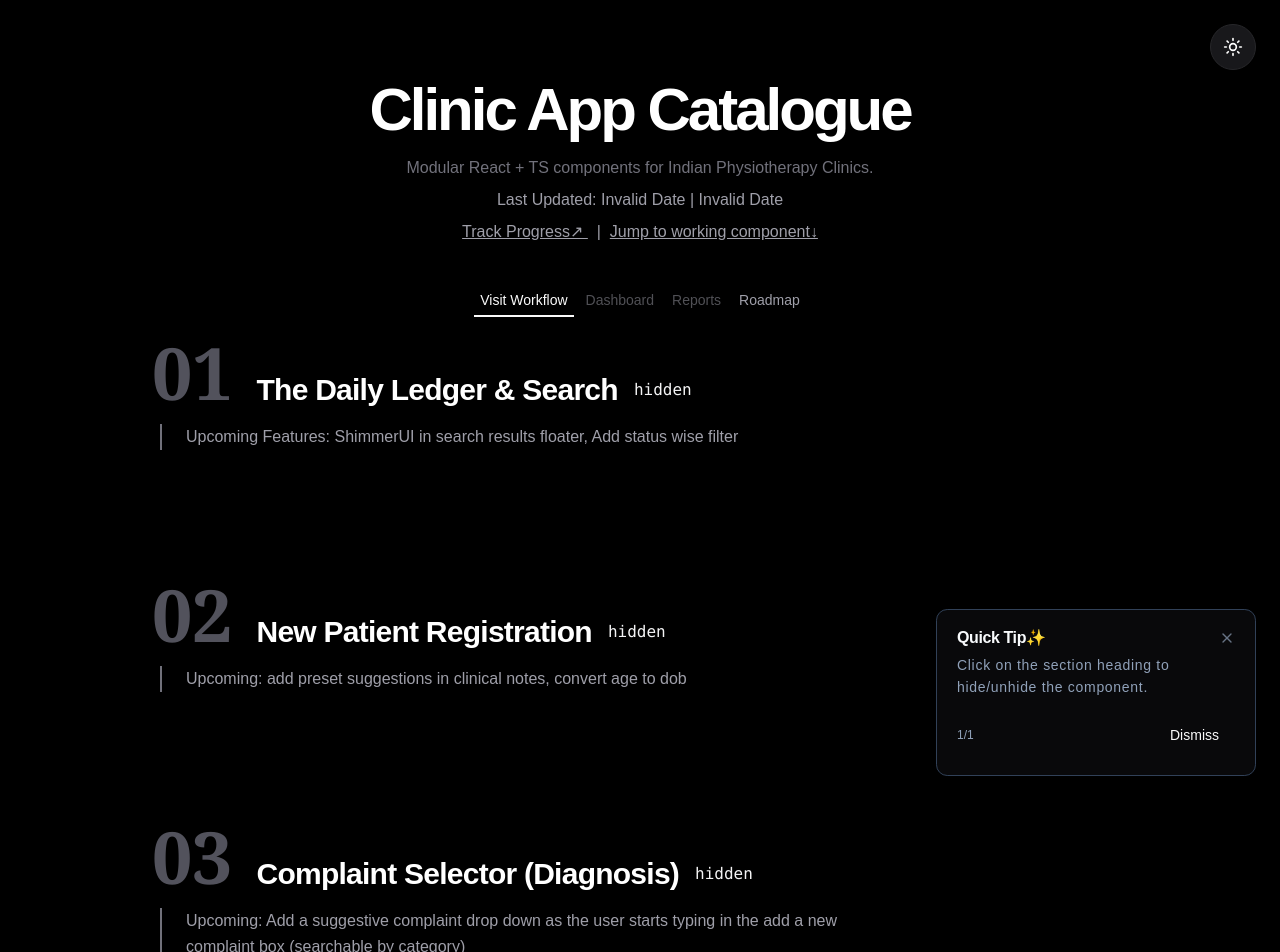
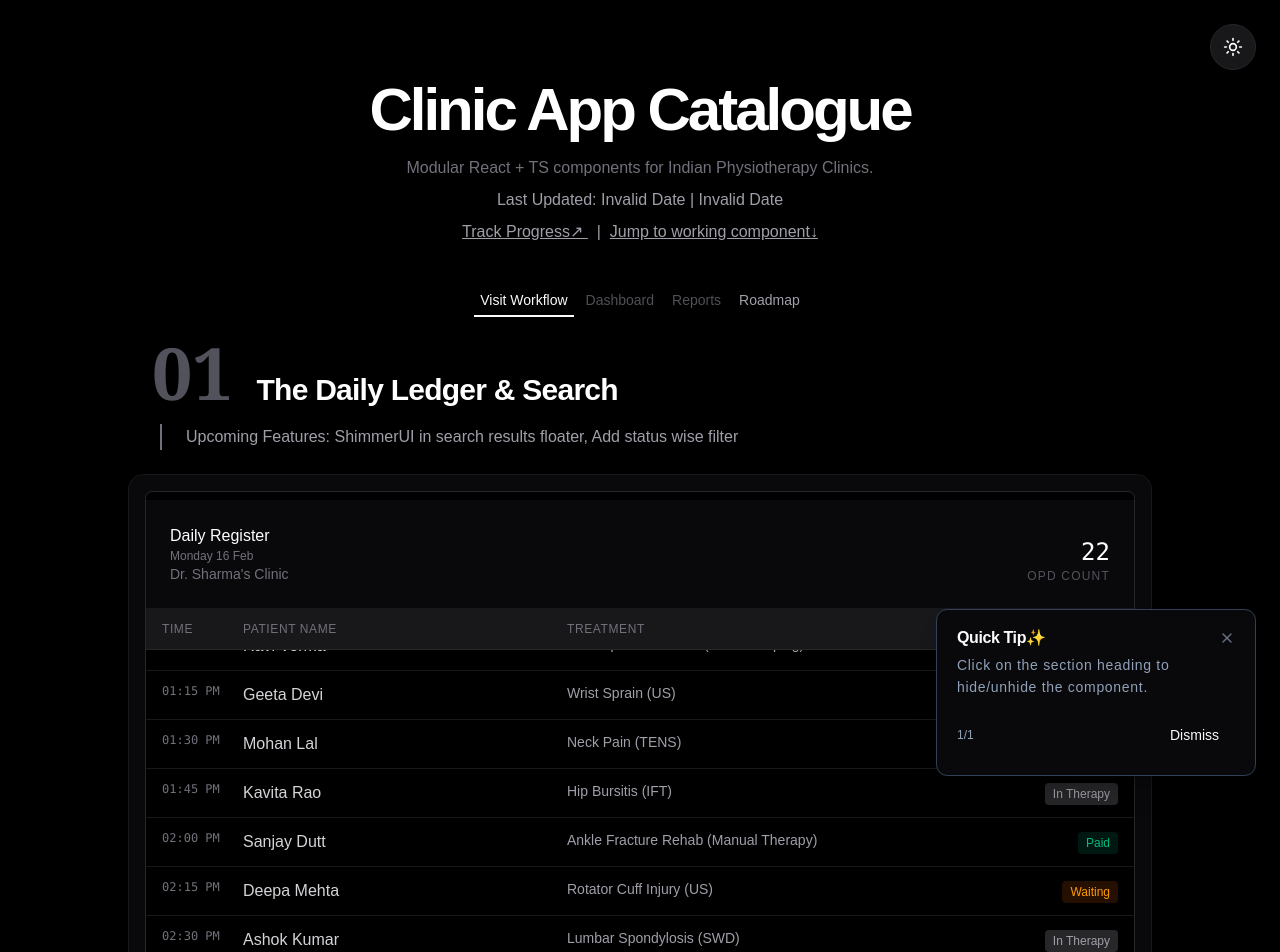
Before and after one commit to omsrivastava512/clinic-demo, a React (Vite) app: page / in a window 1280 px wide. Shown: the top 952 px of the page. Built offline with nearby package versions, Linux system fonts and the light colour scheme.

Commit message:
config(demo): change hidden props in daily ledger and complaint selector

```diff
--- a/src/pages/vistitworkflow.tsx
+++ b/src/pages/vistitworkflow.tsx
@@ -18,7 +18,7 @@ const VisitWorkflow = () => {
 
     return (
         <>
-            <PresentationSection hidden title="The Daily Ledger & Search"
+            <PresentationSection  title="The Daily Ledger & Search"
                 number='01' description='Upcoming Features: ShimmerUI in search results floater, Add status wise filter '>
                 <DailyLedger />
             </PresentationSection>
@@ -30,7 +30,7 @@ const VisitWorkflow = () => {
                 <NewPatientIntake onClose={() => { }} initialName="Arjun" onSubmit={() => { }} />
             </PresentationSection>
 
-            <PresentationSection hidden title="Complaint Selector (Diagnosis)"
+            <PresentationSection  title="Complaint Selector (Diagnosis)"
                 number='03' description='Upcoming: Add a suggestive complaint drop down as the user starts typing in the add a new complaint box (searchable by category)'
                 className="flex justify-center" tag='complaints'
             >
```
